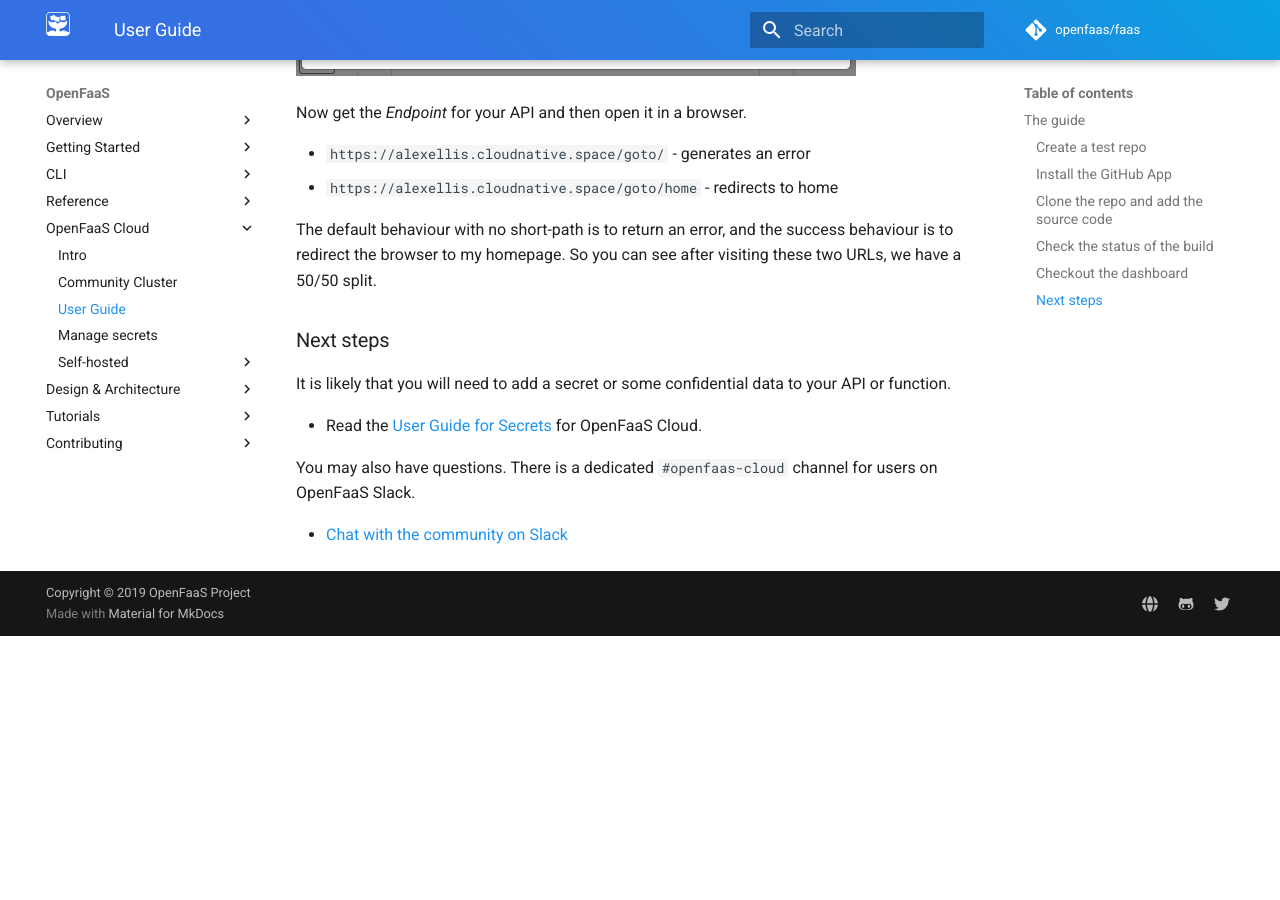
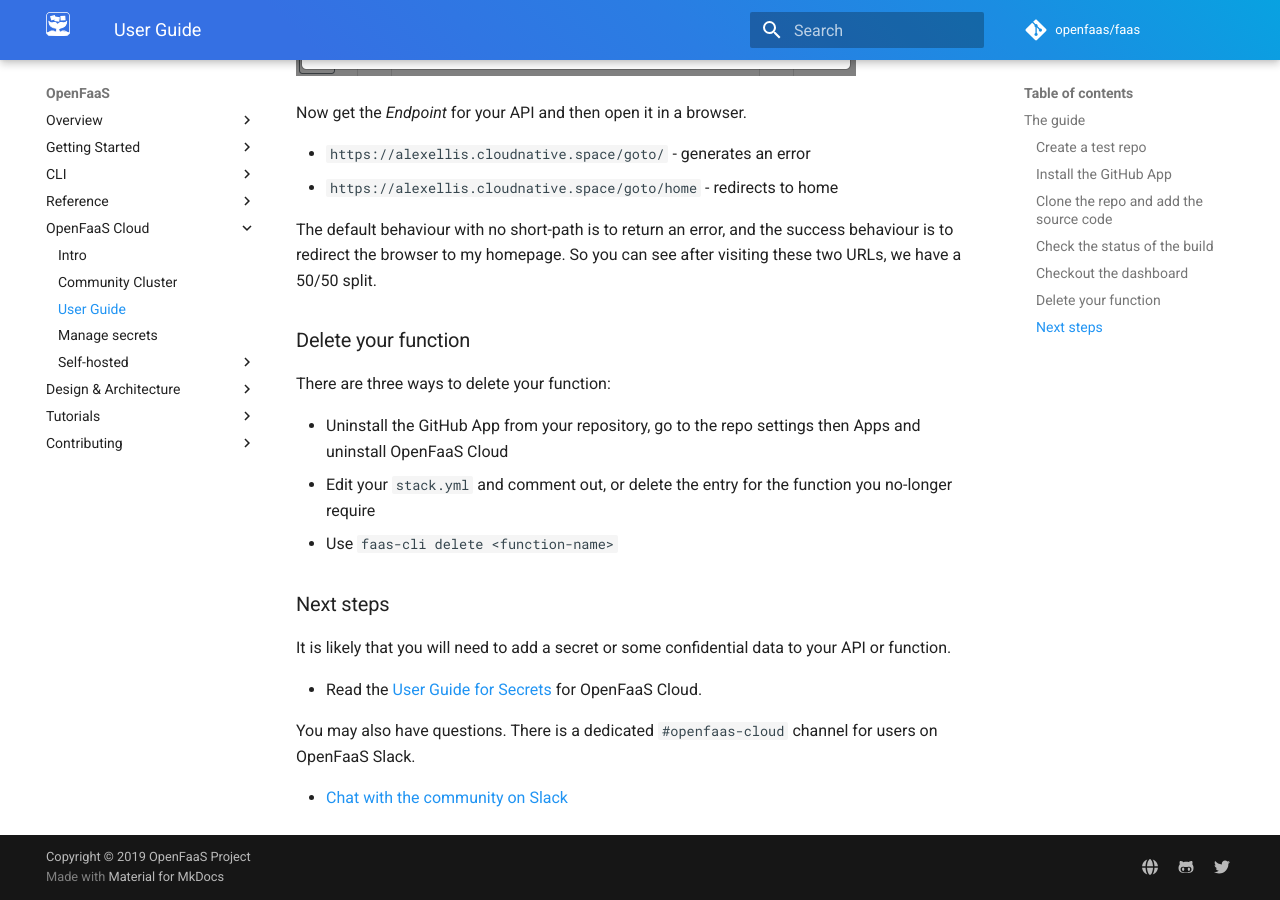
Before and after one commit to openfaas/docs, an MkDocs documentation site: the page built from docs/openfaas-cloud/user-guide.md, in a window 1280 px wide and 900 px high, scrolled down 8694 px. Built offline with MkDocs 1.6.1 and Material for MkDocs 9.7.7, drawn with Linux system fonts in a browser that asks for light colours; comment, search, counter and statistics services are not loaded; before the commit the page ends 9330 px from its top, so only the background shows below that.

Commit message:
Show how to delete
Signed-off-by: Alex Ellis (OpenFaaS Ltd) <alexellis2@gmail.com>

```diff
--- a/docs/openfaas-cloud/user-guide.md
+++ b/docs/openfaas-cloud/user-guide.md
@@ -184,6 +184,13 @@ Now get the *Endpoint* for your API and then open it in a browser.
 
 The default behaviour with no short-path is to return an error, and the success behaviour is to redirect the browser to my homepage. So you can see after visiting these two URLs, we have a 50/50 split.
 
+### Delete your function
+
+There are three ways to delete your function:
+
+* Uninstall the GitHub App from your repository, go to the repo settings then Apps and uninstall OpenFaaS Cloud
+* Edit your `stack.yml` and comment out, or delete the entry for the function you no-longer require
+* Use `faas-cli delete <function-name>`
 
 ### Next steps
 
```
